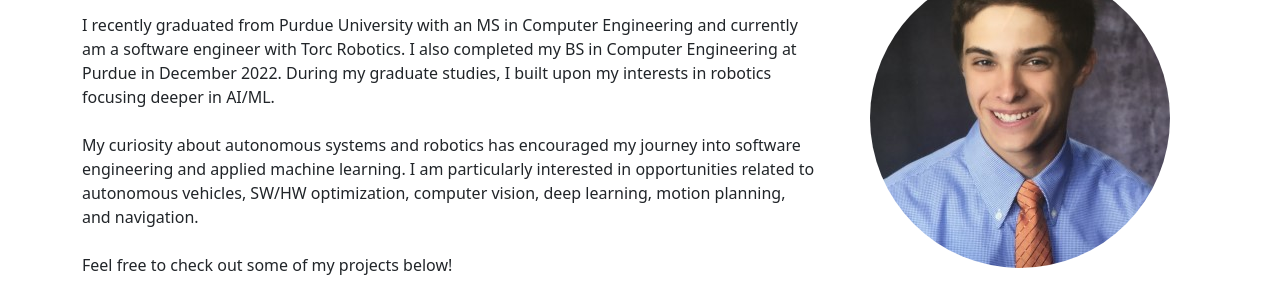
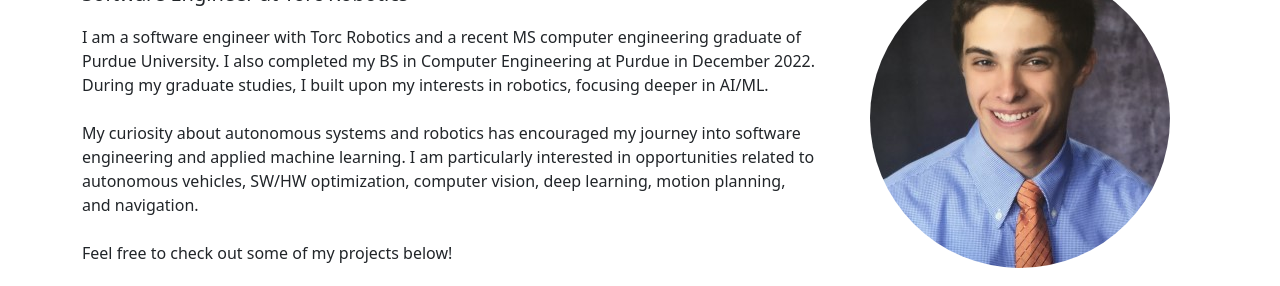
Before and after one commit to jkawiecki/jkawiecki.github.io, a plain HTML site: page index.html in a window 1280 px wide. Shown: the part 238-524 px from the top of the page. Drawn offline with nearby package versions, Linux system fonts and the light colour scheme.

Commit message:
Clarified about

```diff
--- a/index.html
+++ b/index.html
@@ -41,10 +41,10 @@
                 <div class="col-lg-8 text-left pb-5">
                     <h1 class="display-1"> Joseph Kawiecki </h1>
                     <p class="lead pl-2">Software Engineer at Torc Robotics</p>
-                    <p> I recently graduated from Purdue University with an MS in Computer Engineering and currently
-                        am a software engineer with Torc Robotics. I also completed my BS in Computer Engineering
-                        at Purdue in December 2022. During my graduate studies, I built upon my interests in robotics
-                        focusing deeper in AI/ML.
+                    <p> I am a software engineer with Torc Robotics and a recent MS computer engineering graduate
+                        of Purdue University. I also completed my BS in Computer Engineering at Purdue in December
+                        2022. During my graduate studies, I built upon my interests in robotics, focusing deeper in
+                        AI/ML.
                         <br><br>
                         My curiosity about autonomous systems and robotics has encouraged my journey into software
                         engineering and applied machine learning. I am particularly interested in
```
